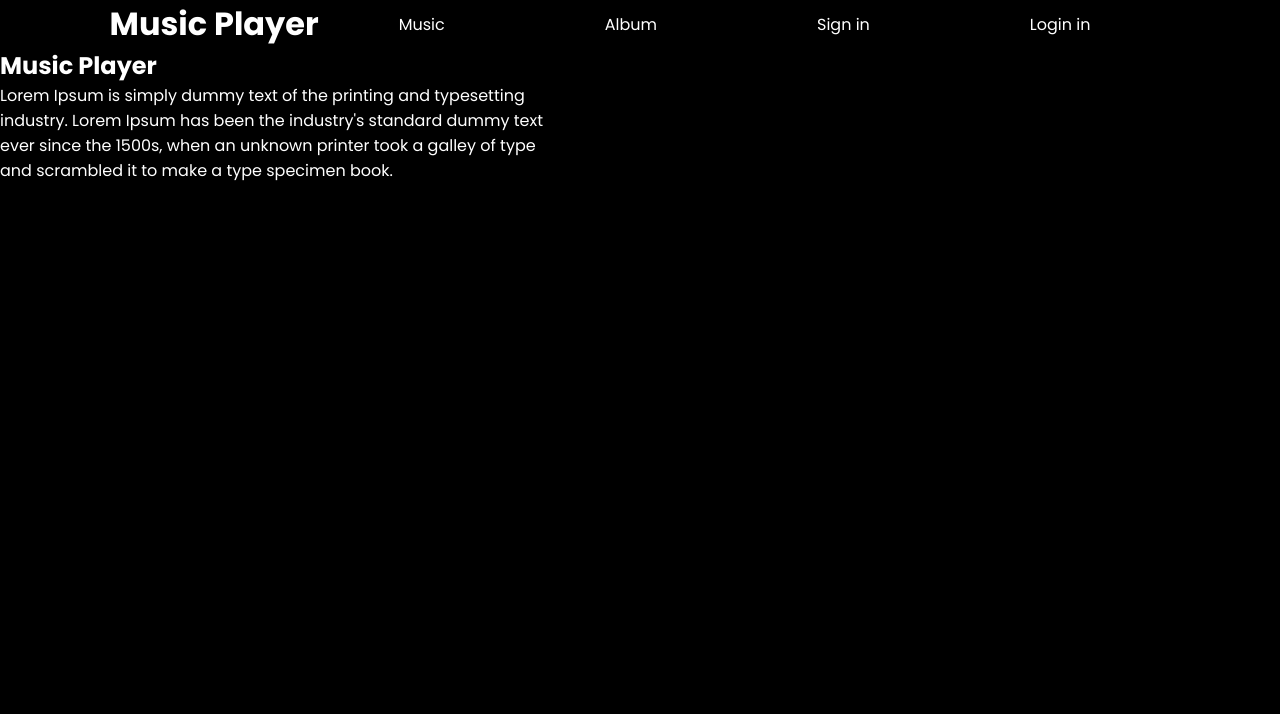
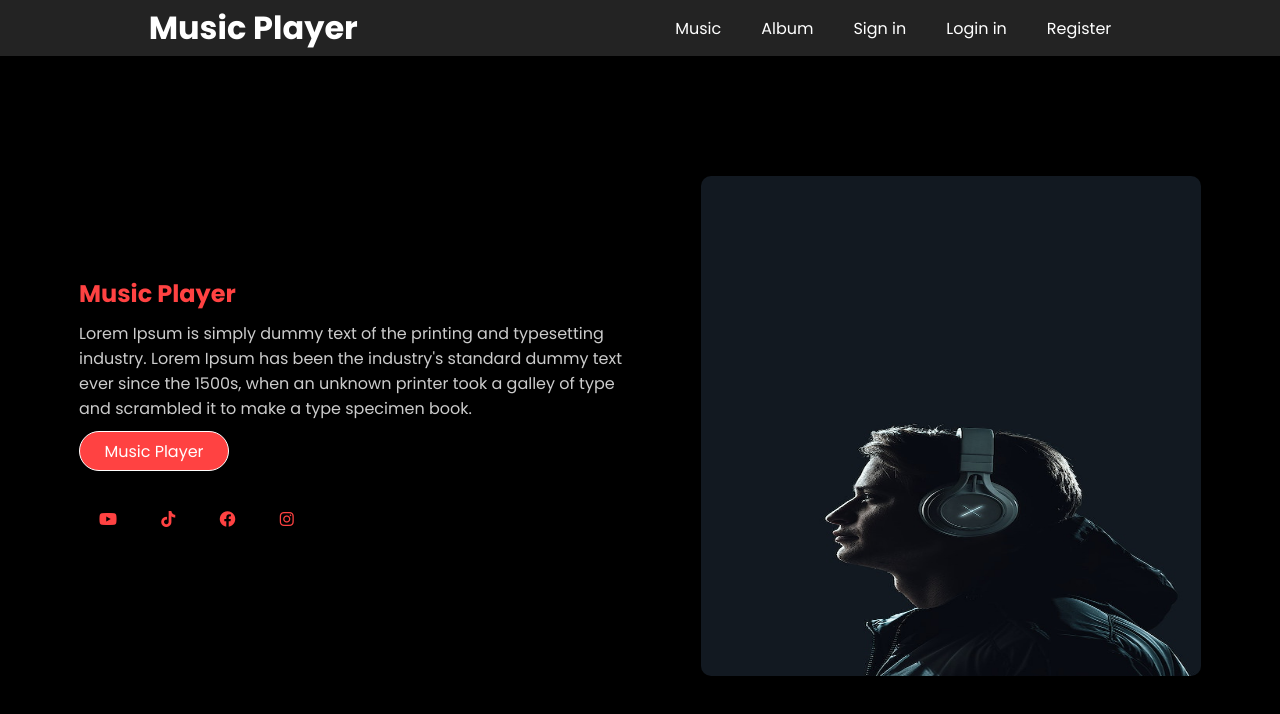
Before and after one commit to ramoncodevale/Music-player, a plain HTML site: page index.html in a window 1280 px wide. Drawn offline with Linux system fonts and the light colour scheme.

Commit message:
add container-music

```diff
--- a/css/styles.css
+++ b/css/styles.css
@@ -10,6 +10,9 @@
 :root {
   --text-color: #fff;
   --background-color: #000000;
+  --background-header: #232323;
+  --color-secondary: #ff4242;
+  --color-text-secondary: #ccc;
 }
 
 body {
@@ -17,23 +20,81 @@ body {
   color: var(--text-color);
 }
 
+/* Header */
 header {
   display: flex;
-  justify-content: center;
+  justify-content: space-around;
   align-items: center;
+  background-color: var(--background-header);
+  height: 56px;
 }
 
 .navbar {
   display: flex;
-  justify-content: space-between;
+  justify-content: center;
   align-items: center;
   list-style: none;
 }
 
-
-
 .links {
   color: var(--color-text);
   text-decoration: none;
-  padding: 80px;
+  padding: 20px;
 }
+
+.links:hover {
+  color: var(--color-secondary);
+}
+
+/* Main */
+.container-principal {
+  display: flex;
+  justify-content: space-evenly;
+  margin-top: 120px;
+}
+
+.container-music {
+  display: flex;
+  flex-direction: column;
+  margin-top:  100px;
+}
+
+.titulo-musica {
+  color: var(--color-secondary);
+  /* text-align: center; */
+}
+
+.texto-musica {
+  color: var(--color-text-secondary);
+  margin-top: 10px;
+}
+
+.button-container {
+  margin-top: 10px;
+}
+
+.btn-music {
+  background-color: var(--color-secondary);
+  color: var(--text-color);
+  width: 150px;
+  height: 40px;
+  font-size: 1rem;
+  border-radius: 30px;
+  border: 1px solid var(--text-color);
+}
+
+.btn-music:hover {
+  background-color: var(--background-header);
+}
+
+.icons {
+  margin-top: 20px;
+  padding: 20px;
+  color: var(--color-secondary);
+}
+
+.img-phone {
+    width: 500px;
+    height:500px;
+    border-radius: 10px;
+}
--- a/index.html
+++ b/index.html
@@ -6,6 +6,13 @@
     <meta name="viewport" content="width=device-width, initial-scale=1.0" />
     <title>Design Music</title>
     <link rel="stylesheet" href="./css/styles.css" />
+    <link
+      rel="stylesheet"
+      href="https://cdnjs.cloudflare.com/ajax/libs/font-awesome/6.2.1/css/all.min.css"
+      integrity="sha512-MV7K8+y+gLIBoVD59lQIYicR65iaqukzvf/nwasF0nqhPay5w/9lJmVM2hMDcnK1OnMGCdVK+iQrJ7lzPJQd1w=="
+      crossorigin="anonymous"
+      referrerpolicy="no-referrer"
+    />
   </head>
   <body>
     <header>
@@ -15,8 +22,8 @@
         <li><a class="links" href="#">Album</a></li>
         <li><a class="links" href="#">Sign in</a></li>
         <li><a class="links" href="#">Login in</a></li>
+        <li><a class="links" href="#">Register</a></li>
       </ul>
-
     </header>
 
     <main>
@@ -24,11 +31,26 @@
         <div class="container-music">
           <h1 class="titulo-musica">Music Player</h1>
           <p class="texto-musica">
-            Lorem Ipsum is simply dummy text of the printing and typesetting <br>
-            industry. Lorem Ipsum has been the industry's standard dummy text <br>
-            ever since the 1500s, when an unknown printer took a galley of type <br>
+            Lorem Ipsum is simply dummy text of the printing and typesetting
+            <br />
+            industry. Lorem Ipsum has been the industry's standard dummy text
+            <br />
+            ever since the 1500s, when an unknown printer took a galley of type
+            <br />
             and scrambled it to make a type specimen book.
           </p>
+          <div class="button-container">
+            <button class="btn-music">Music Player</button>
+          </div>
+          <div class="icons-music">
+            <i class="fa-brands fa-youtube icons"></i>
+            <i class="fa-brands fa-tiktok icons"></i>
+            <i class="fa-brands fa-facebook icons"></i>
+            <i class="fa-brands fa-instagram icons"></i>
+          </div>
+        </div>
+        <div class="img-container">
+          <img class="img-phone" src="./img/phone-music.jpg" alt="img Music" />
         </div>
       </section>
     </main>
```
